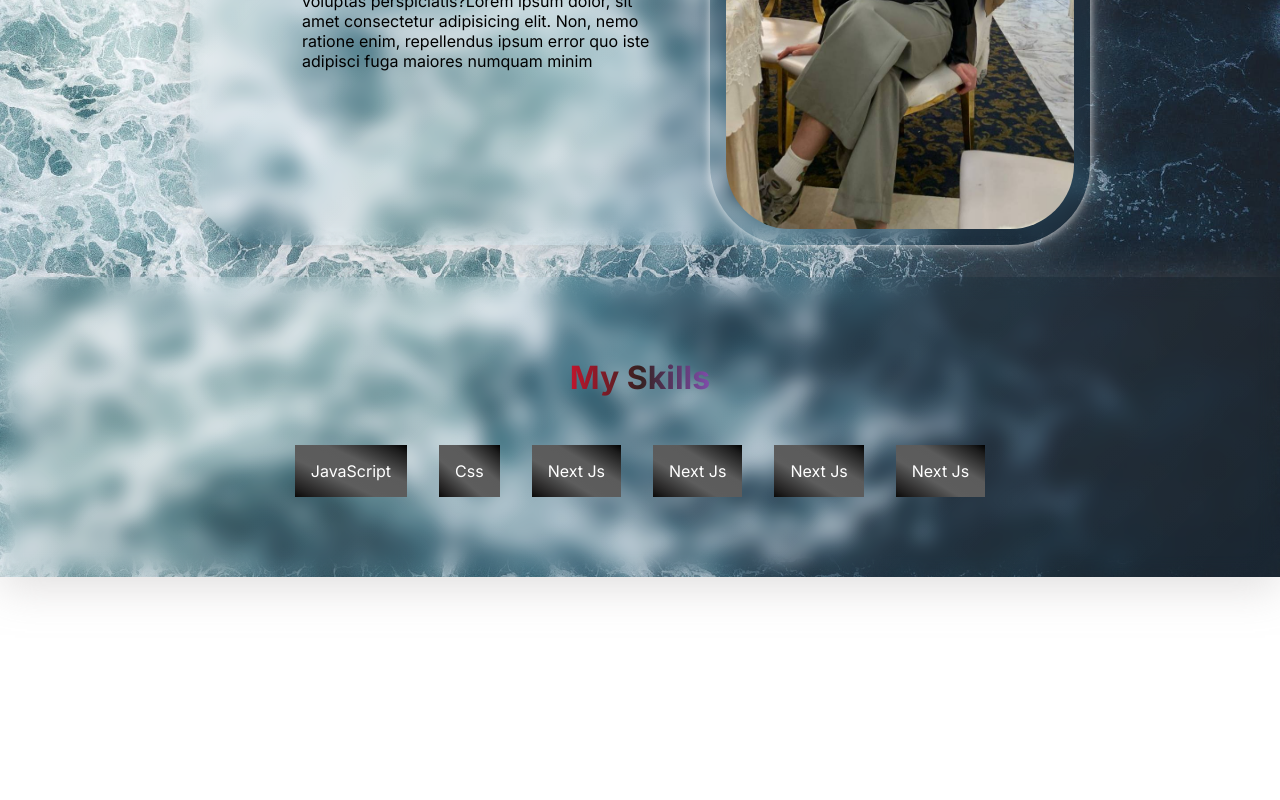
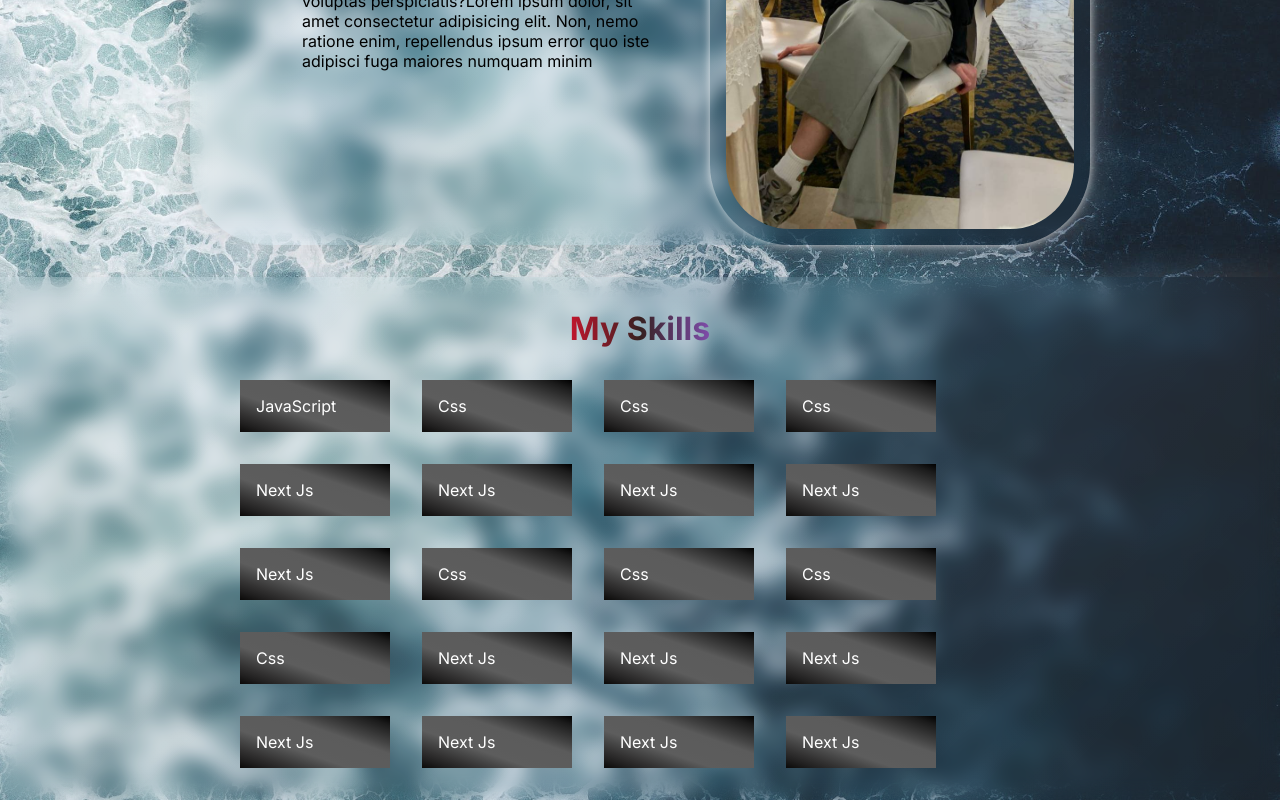
Before and after one commit to jkattoeva/NextPortfolio, a Next.js app: page / in a window 1280 px wide. Shown: the part 480-1280 px from the top of the page. Before the commit the page ends 1057 px from the top, so only its background shows below. Built offline with nearby package versions, Linux system fonts and the light colour scheme.

Commit message:
add skills part

```diff
--- a/src/app/globals.css
+++ b/src/app/globals.css
@@ -16,6 +16,5 @@ body {
 
 body {
   overflow-x: hidden;
-
   color: white;
 }
--- a/src/components/UI/Skills.tsx
+++ b/src/components/UI/Skills.tsx
@@ -8,6 +8,20 @@ export default function Skills() {
   const skills: skills = [
     { name: "JavaScript" },
     { name: "Css" },
+    { name: "Css" },
+    { name: "Css" },
+    { name: "Next Js" },
+    { name: "Next Js" },
+    { name: "Next Js" },
+    { name: "Next Js" },
+    { name: "Next Js" },
+    { name: "Css" },
+    { name: "Css" },
+    { name: "Css" },
+    { name: "Css" },
+    { name: "Next Js" },
+    { name: "Next Js" },
+    { name: "Next Js" },
     { name: "Next Js" },
     { name: "Next Js" },
     { name: "Next Js" },
--- a/src/styles/Skills.module.scss
+++ b/src/styles/Skills.module.scss
@@ -4,9 +4,7 @@
 
   display: flex;
   flex-direction: column;
-  justify-content: center;
   align-items: center;
-  gap: 1rem;
 
   padding: 2rem;
   background: linear-gradient(
@@ -32,10 +30,14 @@
   }
 
   .skills {
+    max-width: 800px;
+
     display: flex;
+    flex-wrap: wrap;
     gap: 2rem;
 
     span {
+      min-width: 150px;
       background-image: linear-gradient(
         to left bottom,
         #000000,
```
